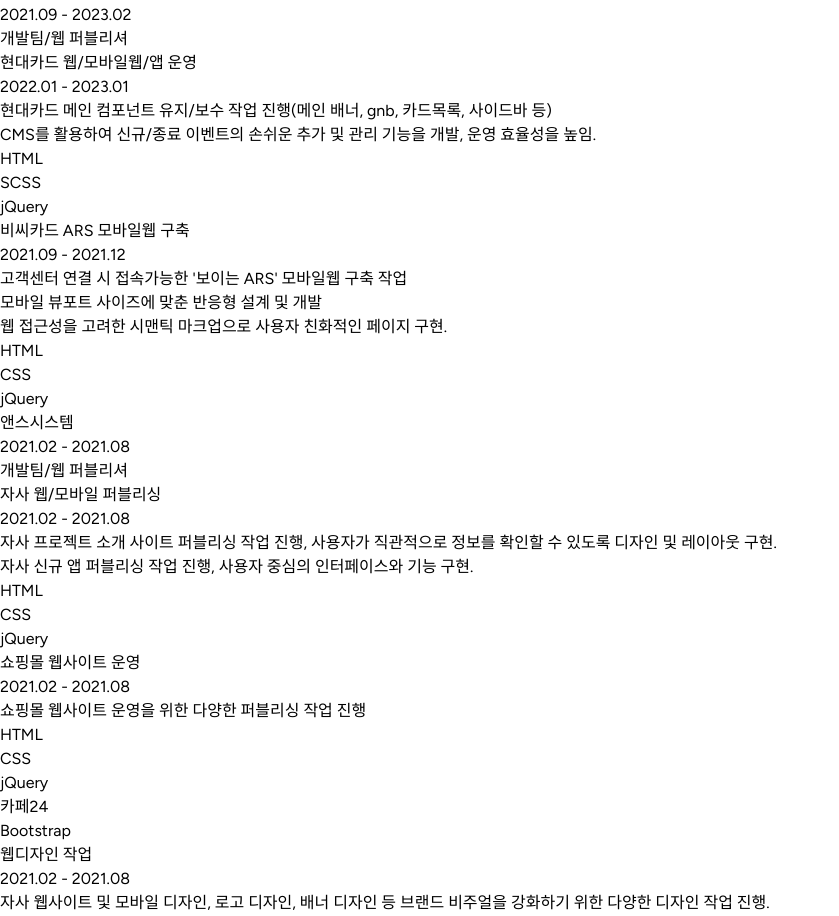
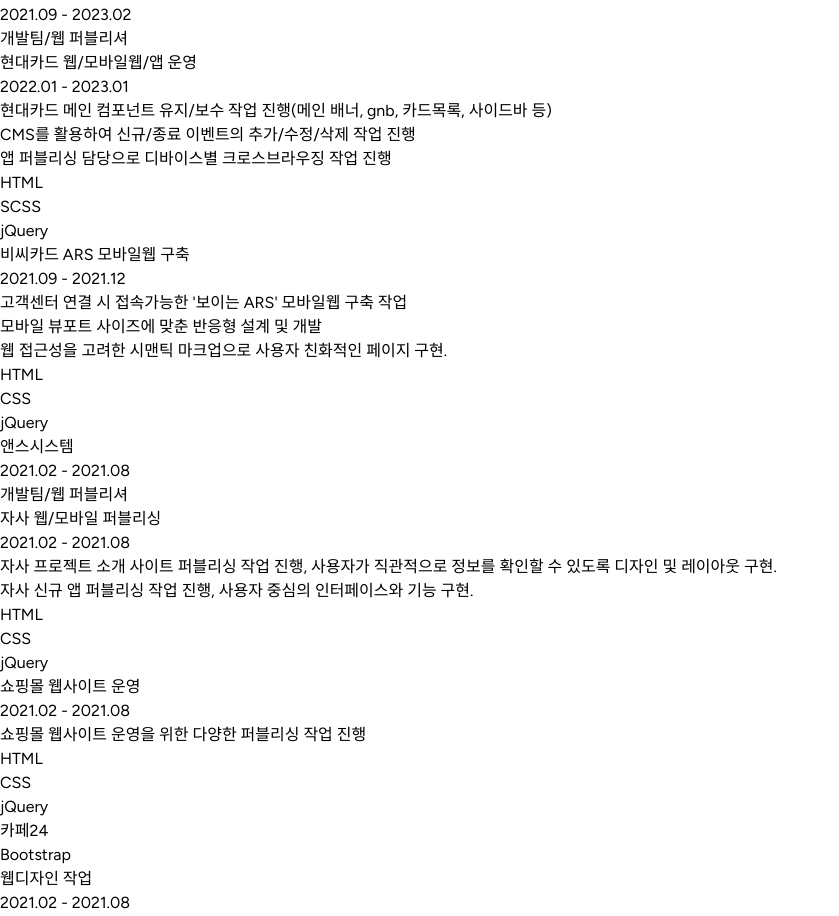
Before and after one commit to Sienna98/portfolio-sieun, a Next.js app: page /Experience in a window 1280 px wide. Shown: the part 2426-3342 px from the top of the page, without its empty margins (0-839 px from the left). Built offline with nearby package versions, Linux system fonts and the light colour scheme.

Commit message:
텍스트 수정

```diff
--- a/src/data/experienceData.ts
+++ b/src/data/experienceData.ts
@@ -157,7 +157,8 @@ export const ExperienceList = [
           {
             contents: [
               "현대카드 메인 컴포넌트 유지/보수 작업 진행(메인 배너, gnb, 카드목록, 사이드바 등)",
-              "CMS를 활용하여 신규/종료 이벤트의 손쉬운 추가 및 관리 기능을 개발, 운영 효율성을 높임.",
+              "CMS를 활용하여 신규/종료 이벤트의 추가/수정/삭제 작업 진행",
+              "앱 퍼블리싱 담당으로 디바이스별 크로스브라우징 작업 진행",
             ],
           },
         ],
```
